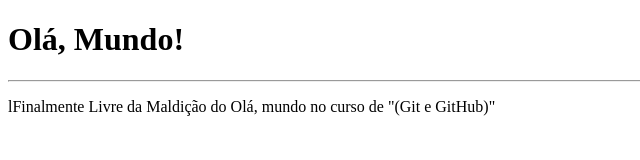
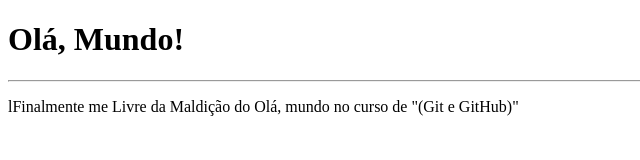
Before and after one commit to Marccello-br/Ola-Mundo, a plain HTML site: page site exemplo/index.html in a window 1280 px wide. Shown: the full height of the page, 0-640 px from the left. Drawn offline with Linux system fonts and the light colour scheme.

Commit message:
Atualizei erros simples de Português na página Principal
Atualizei erros simples de Português na página Principal, Dentro do Repositório

```diff
--- a/site exemplo/index.html
+++ b/site exemplo/index.html
@@ -8,6 +8,6 @@
 <body>
 <h1>Olá, Mundo!</h1>
 <hr>
-<p>lFinalmente Livre da Maldição do Olá, mundo no curso de "(Git e GitHub)"</p>
+<p>lFinalmente me Livre da Maldição do Olá, mundo no curso de "(Git e GitHub)"</p>
 </body>
 </html>
```
